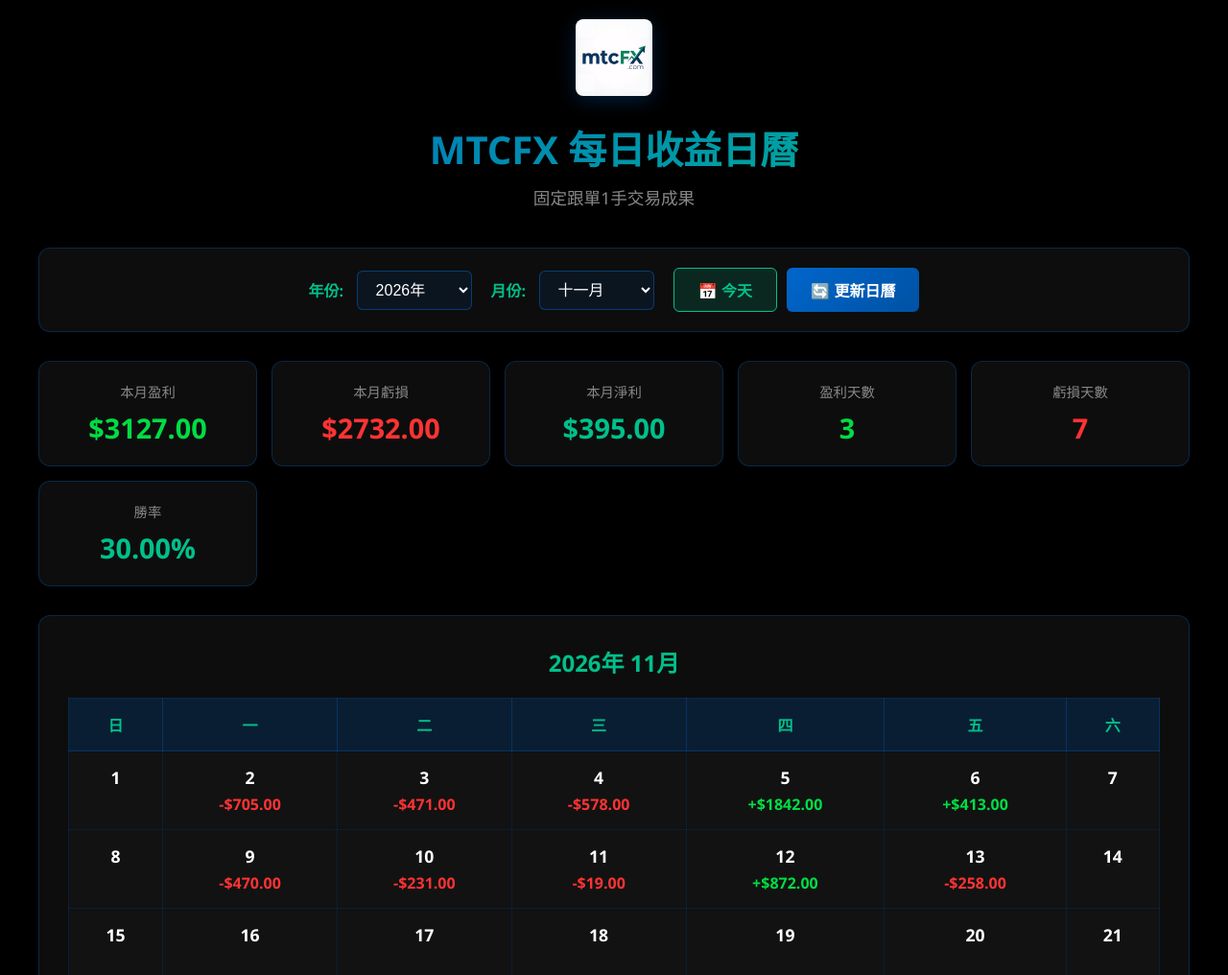
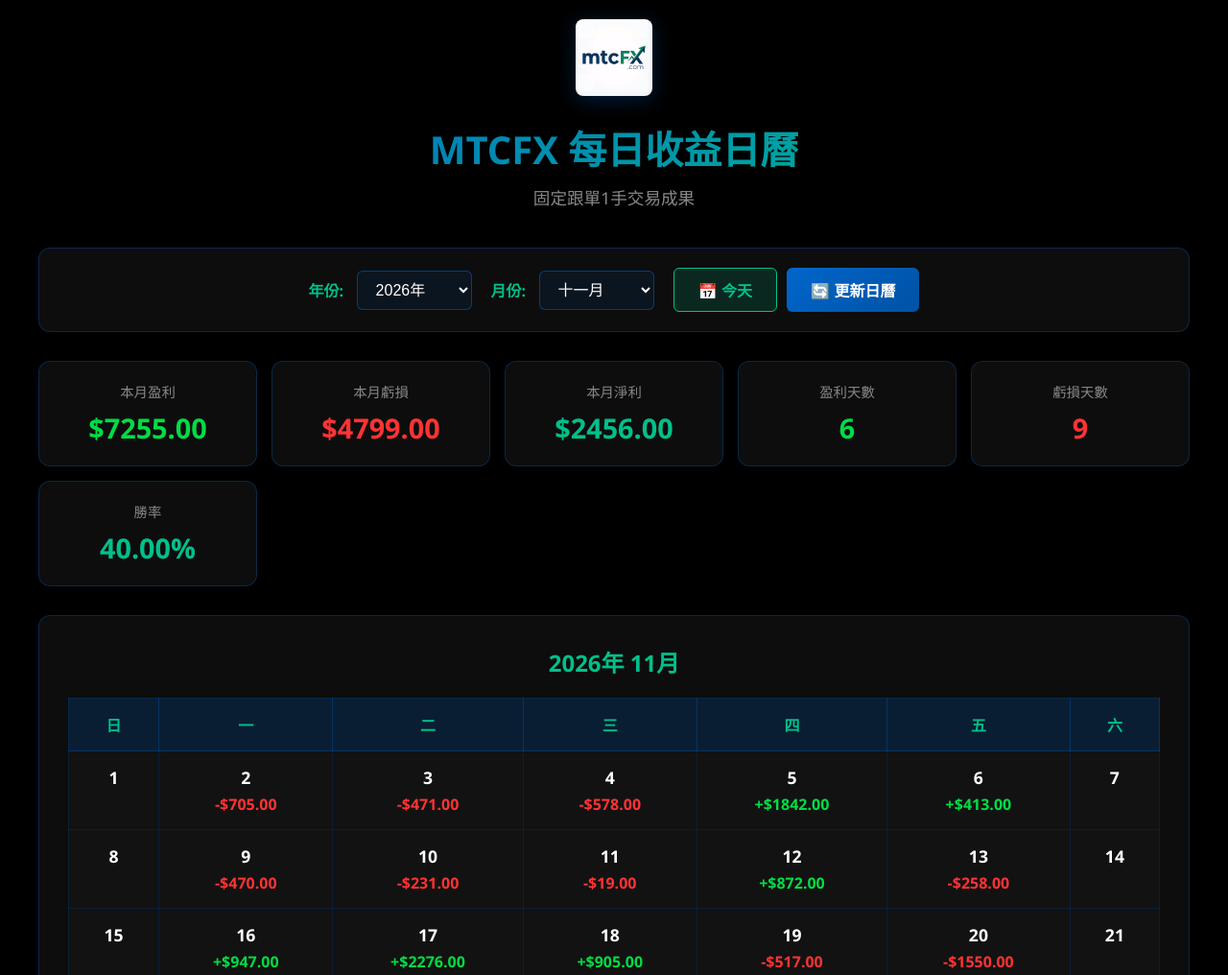
Before and after one commit to 3mcapitalacademy-rgb/mtcfx, a plain HTML site: page daily report.html in a window 1280 px wide. Shown: the top 1016 px of the page at 96% size. Drawn offline with Linux system fonts and the light colour scheme.

Commit message:
Update daily profit data

```diff
--- a/daily report.html
+++ b/daily report.html
@@ -1057,6 +1057,11 @@
             '2026-11-11': -19,
             '2026-11-12': 872,
             '2026-11-13': -258,
+            '2026-11-16': 947,
+            '2026-11-17': 2276,
+            '2026-11-18': 905,
+            '2026-11-19': -517,
+            '2026-11-20': -1550,
         };
 
         // 假期數據
```
